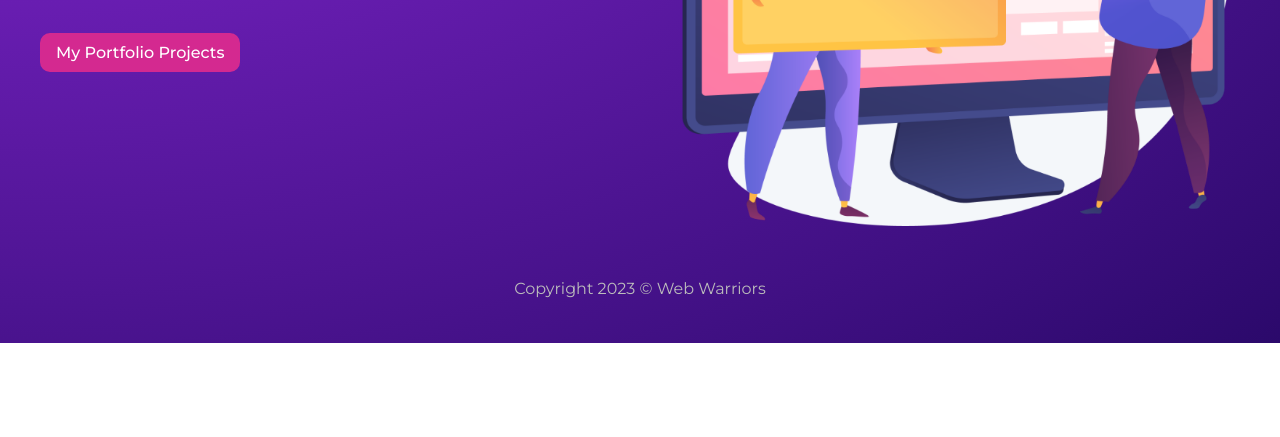
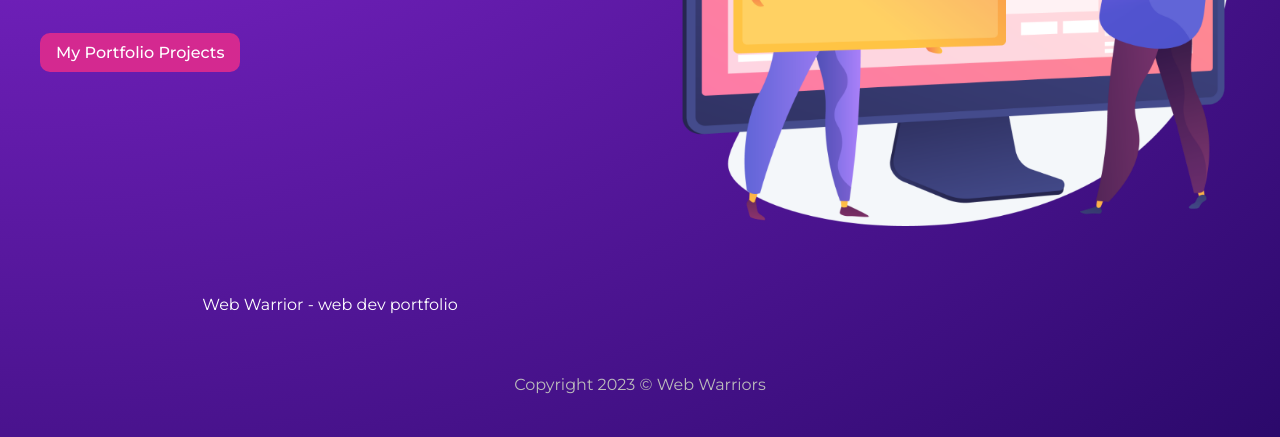
Before and after one commit to Lukam90/Ex-Gatsby, a Gatsby site in the folder gatsby-app/: page / in a window 1280 px wide. Shown: the part 457-894 px from the top of the page. Before the commit the page ends 800 px from the top, so only its background shows below. Built offline with nearby package versions, Linux system fonts and the light colour scheme; Gatsby itself is replaced by a stand-in of ours.

Commit message:
MAJ Ex Site Metadata

```diff
--- a/gatsby-app/gatsby-config.js
+++ b/gatsby-app/gatsby-config.js
@@ -9,4 +9,9 @@
  */
 module.exports = {
   plugins: [],
+  siteMetadata: {
+    title: "Web Warrior",
+    description: "web dev portfolio",
+    copyright: "This website is copyright 2023 &copy; Web Warrior"
+  }
 }
--- a/gatsby-app/src/pages/index.js
+++ b/gatsby-app/src/pages/index.js
@@ -1,12 +1,14 @@
 import * as React from "react"
 
-import { Link } from "gatsby"
+import { graphql, Link } from "gatsby"
 
 import Layout from "../components/Layout"
 
 import * as styles from "../styles/home.module.css"
 
-export default function Home() {
+export default function Home({ data }) {
+	const { title, description } = data.site.siteMetadata
+
 	return (
 		<Layout>
 			<section className={styles.header}>
@@ -21,7 +23,20 @@
 				</div>
 
 				<img src="/banner.png" alt="site banner" style={{ maxWidth: "100%" }} />
+
+				<p>{title} - {description}</p>
 			</section>
 		</Layout>
 	)
 }
+
+export const query = graphql`
+	query SiteInfo {
+		site {
+			siteMetadata {
+				description
+				title
+			}
+		}
+	}
+`
```
